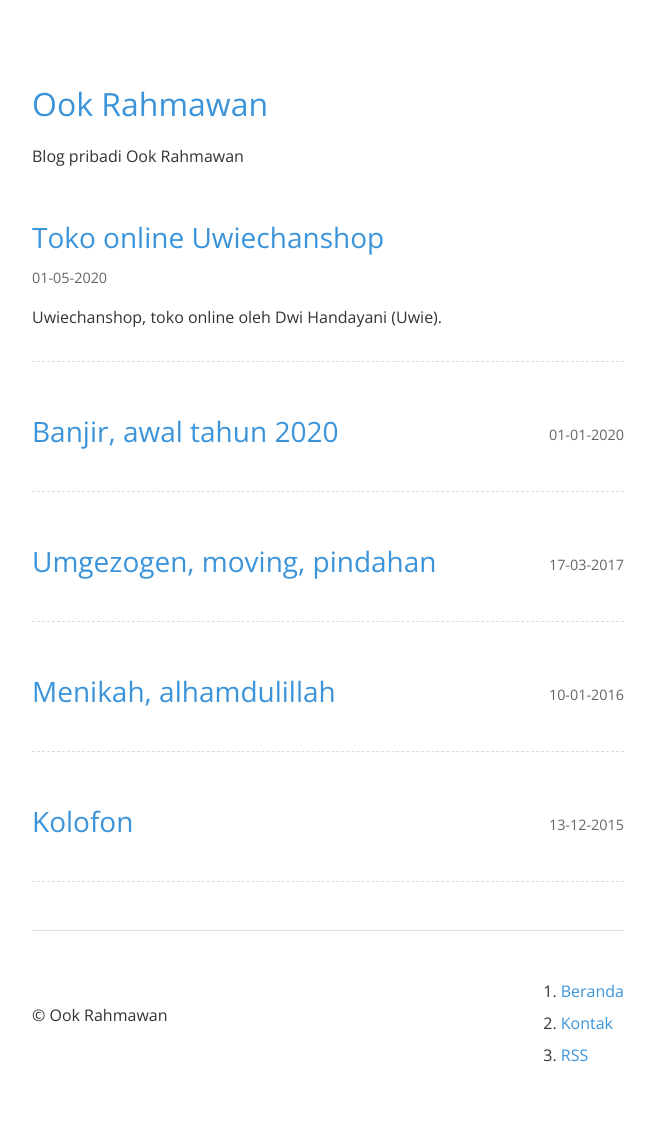
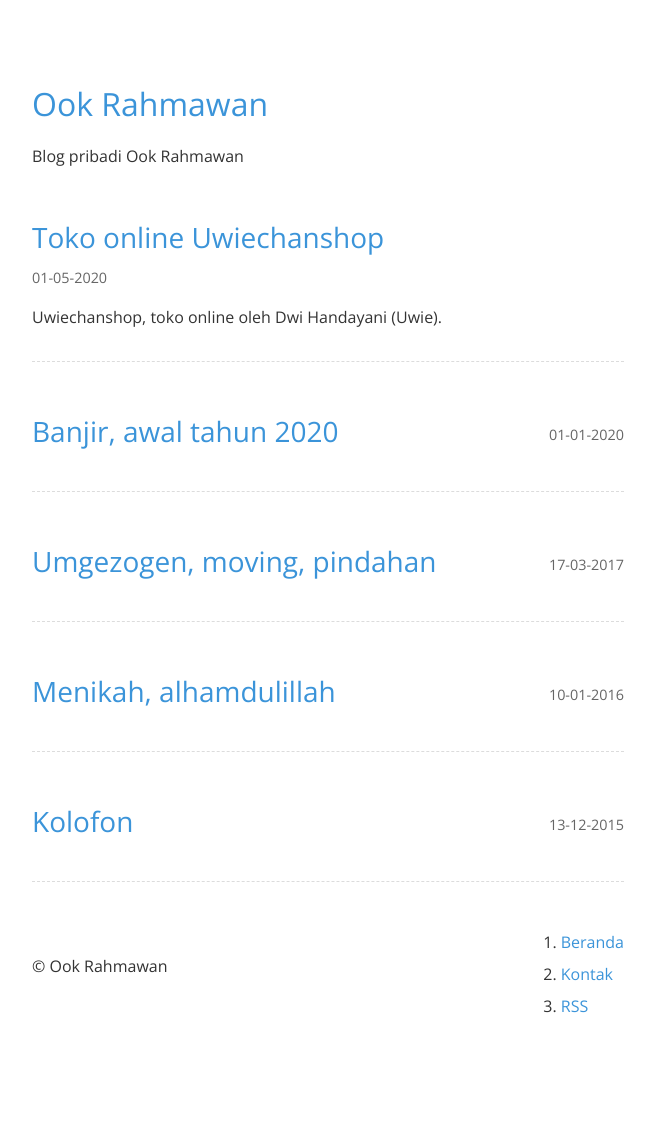
Before and after one commit to krhmwn/krhmwn.github.io, a Jekyll site: the page built from index.html, in a window 1280 px wide. Shown: the whole page, without its empty margins (312-967 px from the left). Built offline with Jekyll 4.4.1, drawn with Linux system fonts in a browser that asks for light colours; after the commit the page ends 1098 px from its top, so only the background shows below that.

Commit message:
Update V.1.07

```diff
--- a/_includes/footer.html
+++ b/_includes/footer.html
@@ -1 +1 @@
-<hr><footer><p>&copy; {{ site.name }}</p><ol><li><a href="/">Beranda</a></li><li><a href="mailto:ookrahmawan@mail.ru">Kontak</a></li><li><a href="http://ook.web.id/sitemap.xml">RSS</a></li></ol></footer>
+<footer><p>&copy; {{ site.name }}</p><ol><li><a href="/">Beranda</a></li><li><a href="mailto:ookrahmawan@mail.ru">Kontak</a></li><li><a href="http://ook.web.id/sitemap.xml">RSS</a></li></ol></footer>
```
